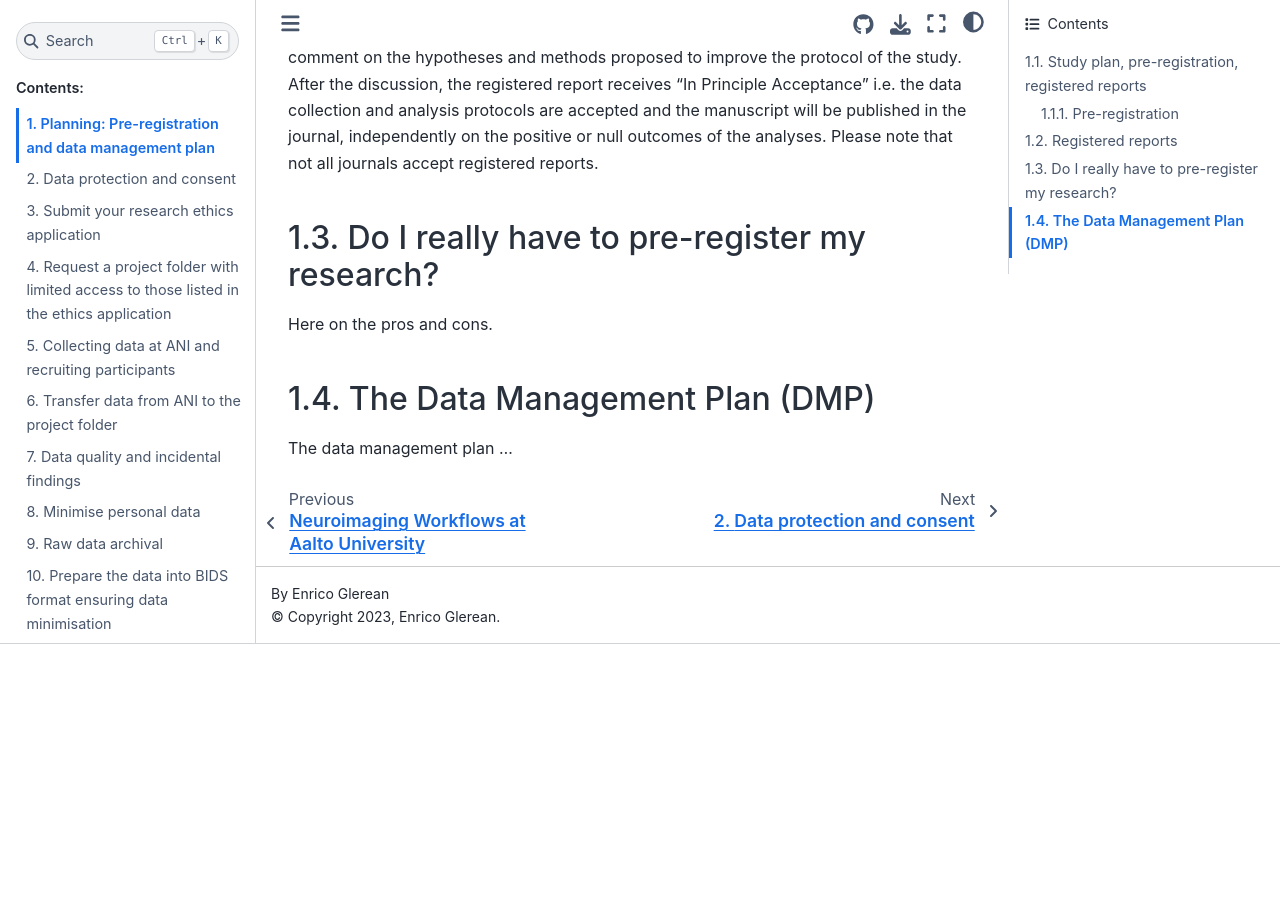
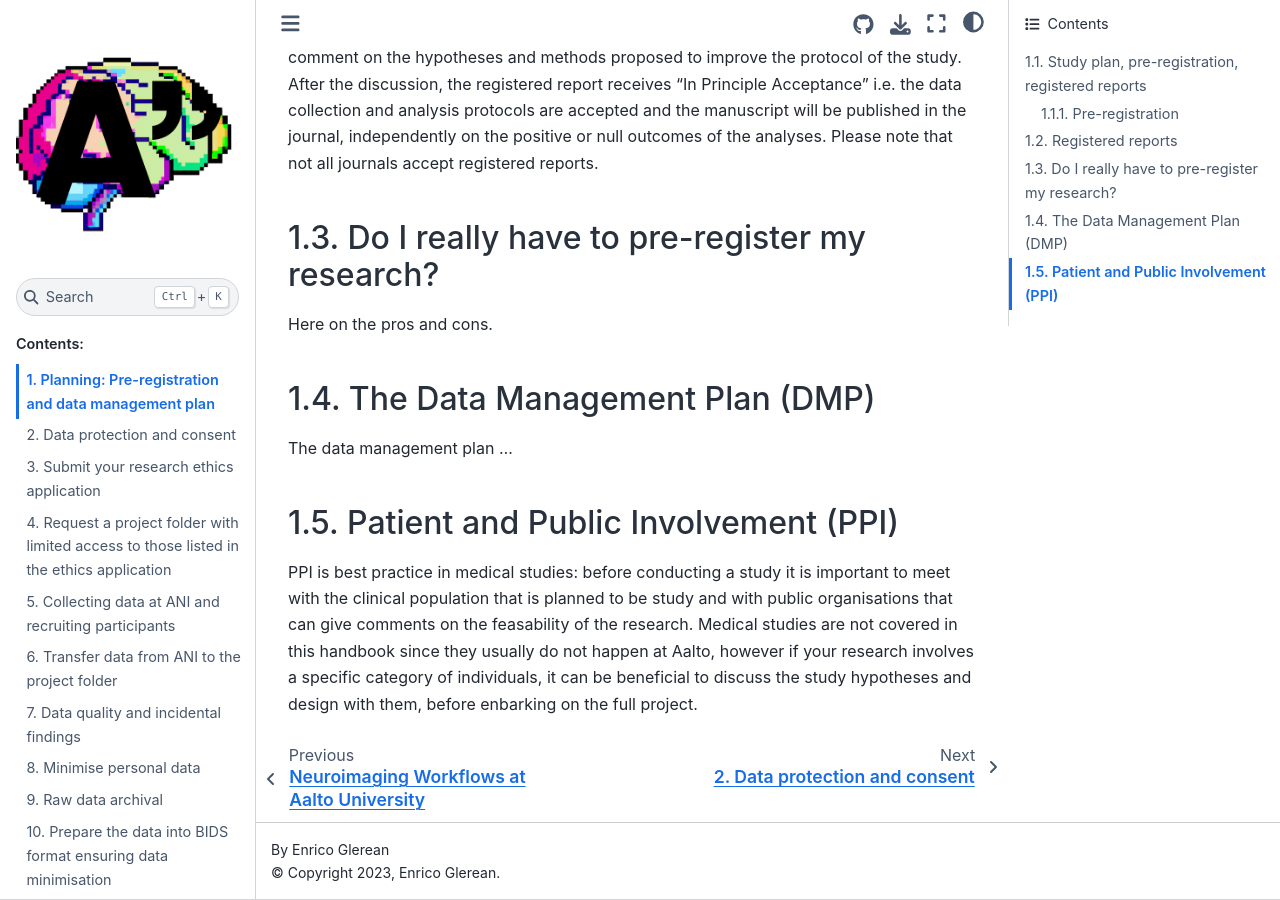
Before and after one commit to eglerean/neuroimagingworkflows, a Sphinx documentation site: the page built from doc/01_prereg.md, in a window 1280 px wide and 900 px high, scrolled down 1884 px. Built offline with Sphinx 7.4.7 and the Sphinx Book theme 1.1.4, drawn with Linux system fonts in a browser that asks for light colours; before the commit the page ends 2528 px from its top, so only the background shows below that.

Commit message:
adding PPI

```diff
--- a/doc/01_prereg.md
+++ b/doc/01_prereg.md
@@ -52,3 +52,7 @@ Here on the pros and cons.
 ## The Data Management Plan (DMP)
 
 The data management plan ...
+
+## Patient and Public Involvement (PPI)
+
+PPI is best practice in medical studies: before conducting a study it is important to meet with the clinical population that is planned to be study and with public organisations that can give comments on the feasability of the research. Medical studies are not covered in this handbook since they usually do not happen at Aalto, however if your research involves a specific category of individuals, it can be beneficial to discuss the study hypotheses and design with them, before enbarking on the full project.
```
